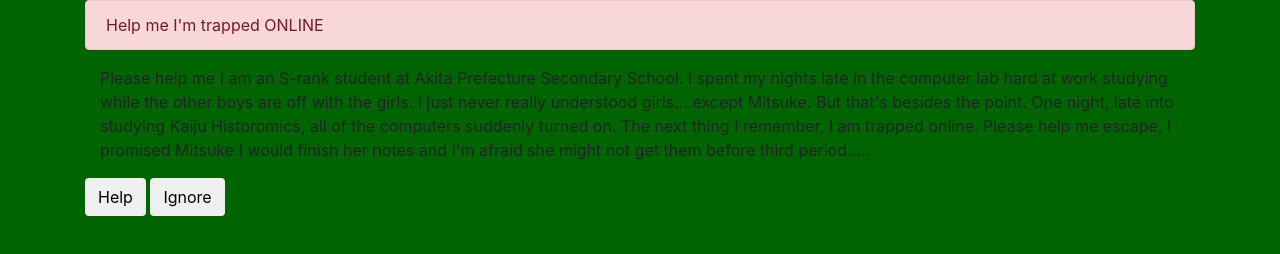
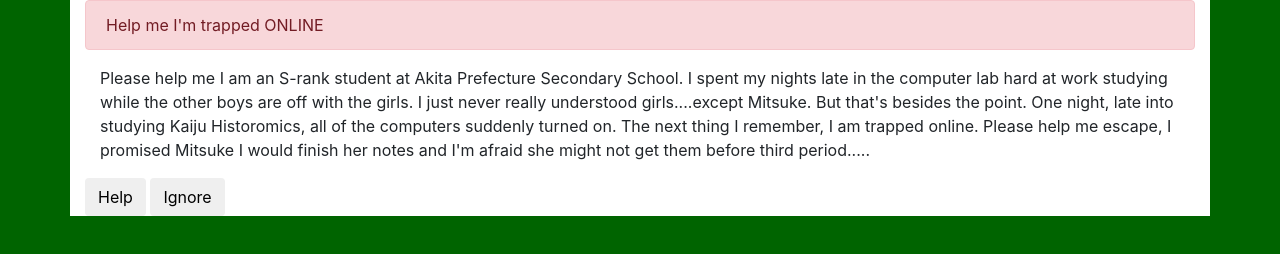
Before and after one commit to FinesseUpscale/trapped, a plain HTML site: page index.html in a window 1280 px wide. Drawn offline with nearby package versions, Linux system fonts and the light colour scheme.

Commit message:
wasn't even selecting container right in CSS, changed color to white

```diff
--- a/styles.css
+++ b/styles.css
@@ -4,7 +4,6 @@ body {
     background-color: darkgreen;
 }
 
-container {
-    width: 500px;
+.container {
     background-color: white;
 }
```
